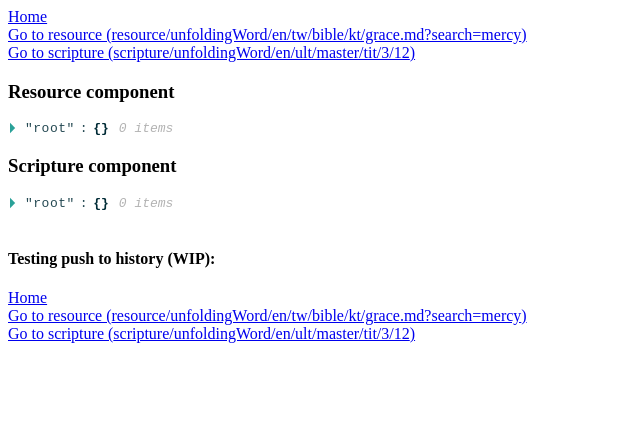
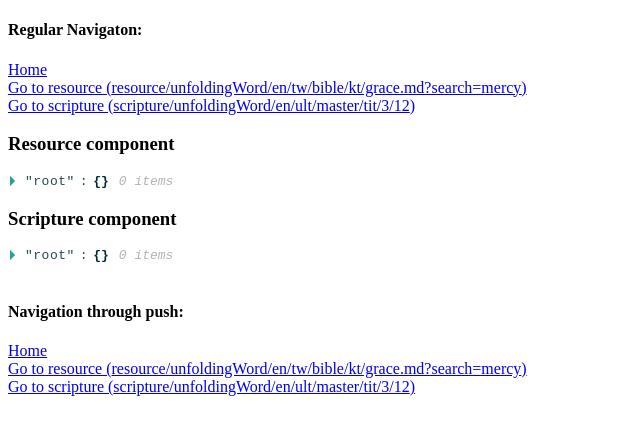
Before and after one commit to abelpz/dcs-permalinks-box, a React (Create React App) app: page / in a window 1280 px wide. Shown: the top 434 px of the page, without its empty margins (0-640 px from the left). Built offline with nearby package versions, Linux system fonts and the light colour scheme.

Commit message:
Modified navigation headings

```diff
--- a/src/App.js
+++ b/src/App.js
@@ -22,6 +22,7 @@ export default function App() {
   console.log("APP");
   return (
     <>
+      <h4>Regular Navigaton: </h4>
       <a href="#home" onClick={(e) => handleNavigation(e, "/")}>
         Home
       </a>
@@ -50,7 +51,7 @@ export default function App() {
         <Scripture />
       </PermalinksConfig>
       <br />
-      <h4>Testing push to history (WIP): </h4>
+      <h4>Navigation through push: </h4>
       <a href="#home" onClick={(e) => handlePush(e, "/")}>
         Home
       </a>
```
